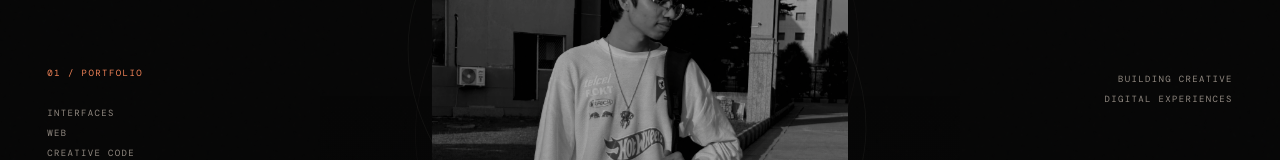
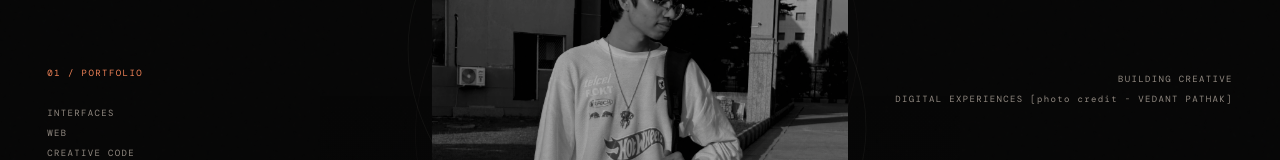
Before and after one commit to dixitvivek040707-netizen/portfolio.per, a plain HTML site: page self/index.html in a window 1280 px wide. Shown: the part 187-347 px from the top of the page. Drawn offline with nearby package versions, Linux system fonts and the light colour scheme.

Commit message:
Update hero section with photo credit
Added photo credit to the digital experiences section.

```diff
--- a/self/index.html
+++ b/self/index.html
@@ -35,7 +35,7 @@
     <main id="main">
       <section class="hero section-wrap" aria-labelledby="hero-title">
         <div class="hero-meta hero-meta-left"><p class="eyebrow hero-eyebrow"><span class="status-dot"></span> FRONTEND DEVELOPER</p><p class="meta-index">01 / PORTFOLIO</p><p class="meta-stack">INTERFACES<br />WEB<br />CREATIVE CODE</p></div>
-        <div class="hero-meta hero-meta-right"><p>BASED IN KANPUR, INDIA</p><p class="meta-stack">BUILDING CREATIVE<br />DIGITAL EXPERIENCES</p></div>
+        <div class="hero-meta hero-meta-right"><p>BASED IN KANPUR, INDIA</p><p class="meta-stack">BUILDING CREATIVE<br />DIGITAL EXPERIENCES [photo credit - VEDANT PATHAK]</p></div>
         <div class="hero-art" aria-label="Portrait of Vivek Dixit">
           <div class="art-orbit orbit-one"></div><div class="art-orbit orbit-two"></div>
           <div class="portrait-frame"><picture><source srcset="assets/images/IMG_3189.HEIC" type="image/heic" /><img src="assets/images/vivek-dixit.jpg" alt="Portrait of Vivek Dixit" fetchpriority="high" /></picture></div>
```
